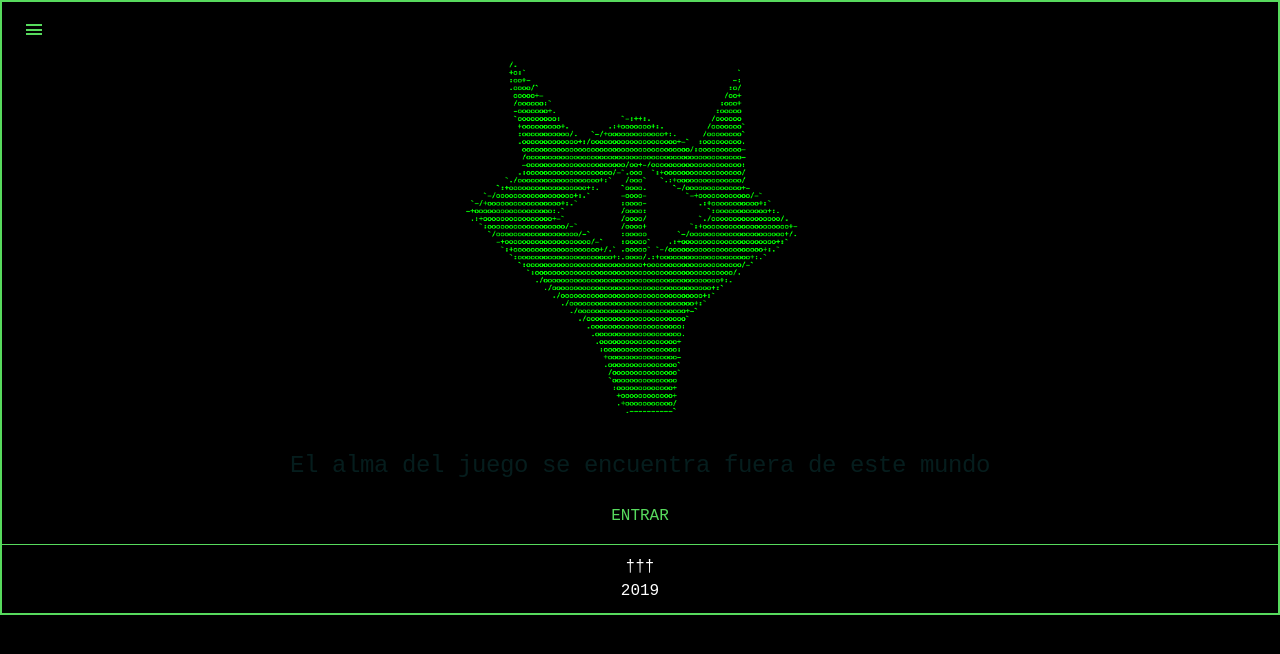
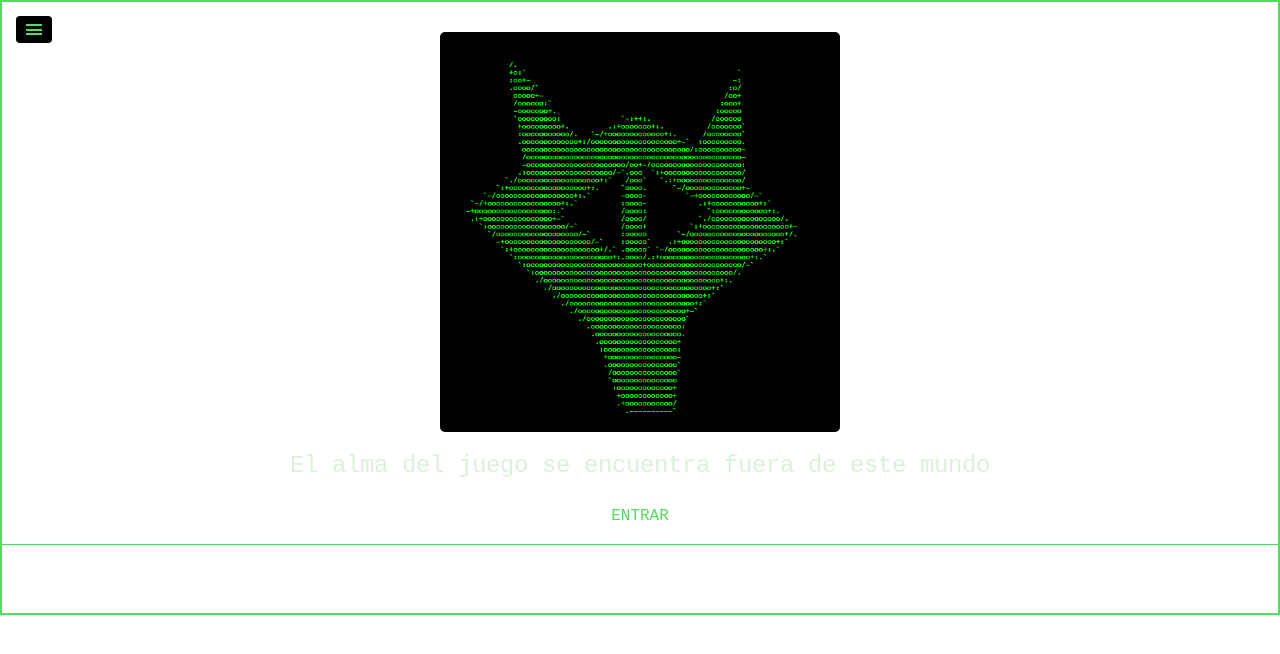
Before and after one commit to Robok3000/foro, a Jekyll site: the page built from index.html, in a window 1280 px wide. Shown: the top 654 px of the page. Built offline with Jekyll 4.4.1, drawn with Linux system fonts in a browser that asks for light colours; comment, search, counter and statistics services are not loaded.

Commit message:
Fondo Blanco

```diff
--- a/public/css/naringu.css
+++ b/public/css/naringu.css
@@ -49,7 +49,7 @@ html {
 
 body {
   color: #fff;
-  background-color: #000;
+  background-color: #FFF;
   -webkit-text-size-adjust: 100%;
       -ms-text-size-adjust: 100%;
 }
@@ -72,7 +72,7 @@ a:focus {
 h1, h2, h3, h4, h5, h6 {
   font-family: 'Source Code Pro', monospace;
   font-weight: 400;
-  color: #25BFBF;
+  color: #18A20F;
   letter-spacing: -.025rem;
 }
 
```
